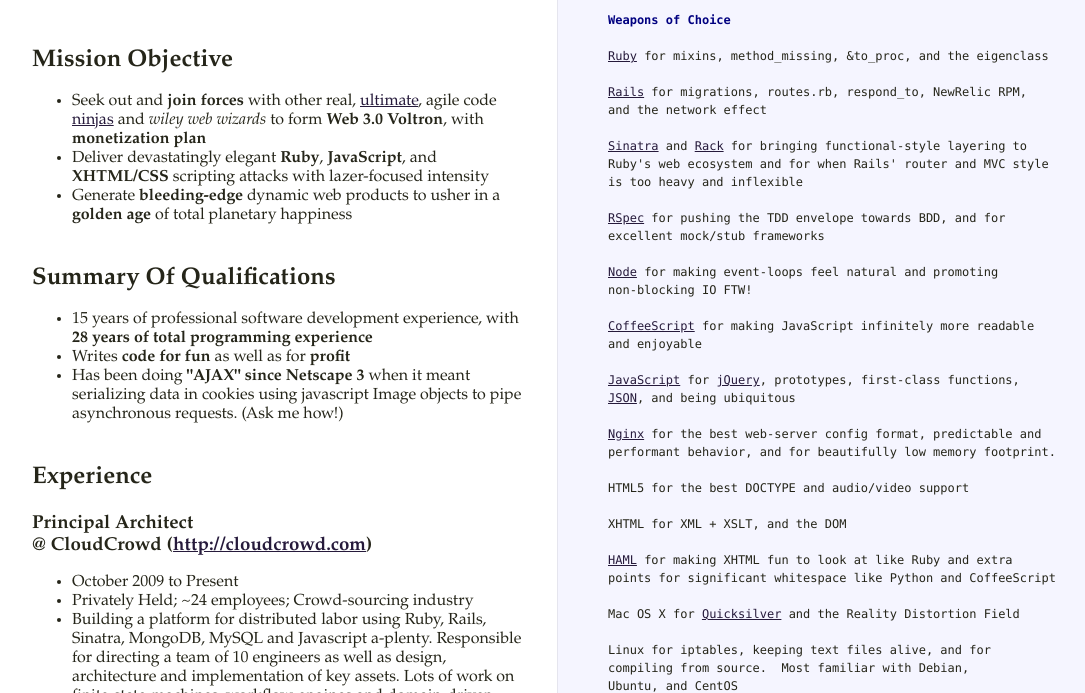
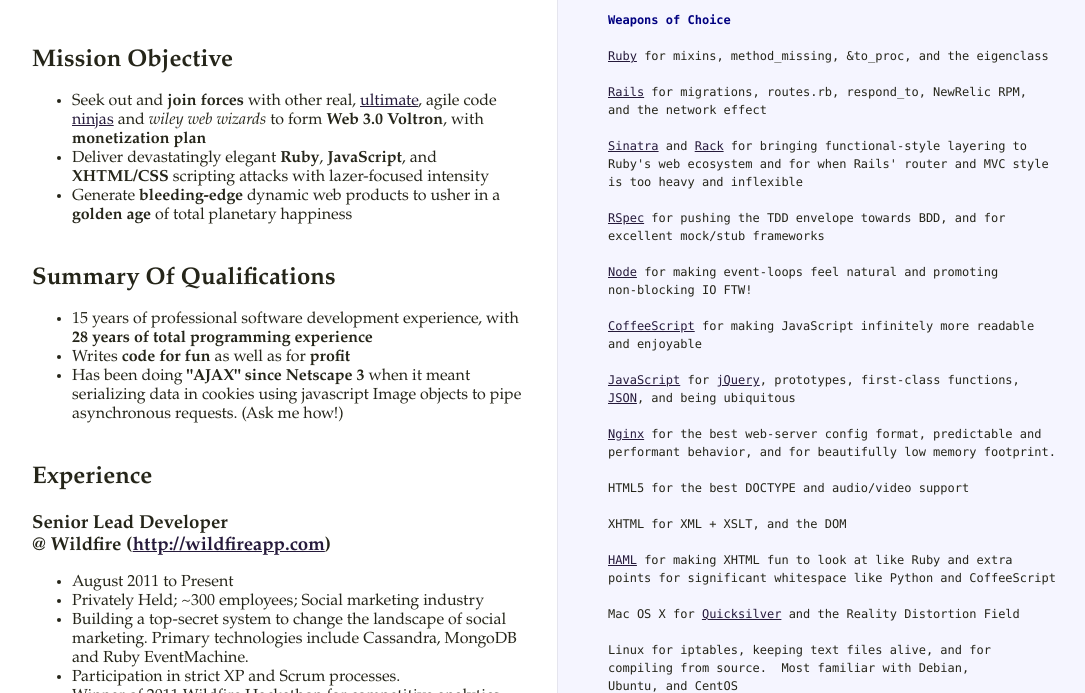
Before and after one commit to usergenic/brendanbaldwin.com, a plain HTML site: page public/resume/index.html in a window 1280 px wide. Shown: the part 107-800 px from the top of the page, without its empty margins (18-1103 px from the left). Drawn offline with Linux system fonts and the light colour scheme.

Commit message:
Updated resume to show Wildfire.

```diff
--- a/public/resume/index.html
+++ b/public/resume/index.html
@@ -39,11 +39,22 @@
 
                             <h2>Experience</h2>
 
+                            <h3>Senior Lead Developer<br />
+                                @ Wildfire (<a href="http://wildfireapp.com">http://wildfireapp.com</a>)</h3>
+
+                            <ul>
+                                <li>August 2011 to Present</li>
+                                <li>Privately Held; ~300 employees; Social marketing industry</li>
+                                <li>Building a top-secret system to change the landscape of social marketing.  Primary technologies include Cassandra, MongoDB and Ruby EventMachine.</li>
+                                <li>Participation in strict XP and Scrum processes.</li>
+                                <li>Winner of 2011 Wildfire Hackathon for competitive analytics project</li>
+                            </ul>
+
                             <h3>Principal Architect<br />
                                 @ CloudCrowd (<a href="http://cloudcrowd.com">http://cloudcrowd.com</a>)</h3>
 
                             <ul>
-                                <li>October 2009 to Present</li>
+                                <li>October 2009 to August 2011</li>
                                 <li>Privately Held; ~24 employees; Crowd-sourcing industry</li>
                                 <li>Building a platform for distributed labor using Ruby, Rails, Sinatra, MongoDB, MySQL and Javascript a-plenty.  Responsible for directing a team of 10 engineers as well as design, architecture and implementation of key assets.  Lots of work on finite-state-machines, workflow-engines and domain-driven-design.  Made contributions to DataMapper and produced new open-source projects like <a href="http://github.com/cloudcrowd/cuke-patterns">cuke-patterns</a> for company.</li>
                             </ul>
```
